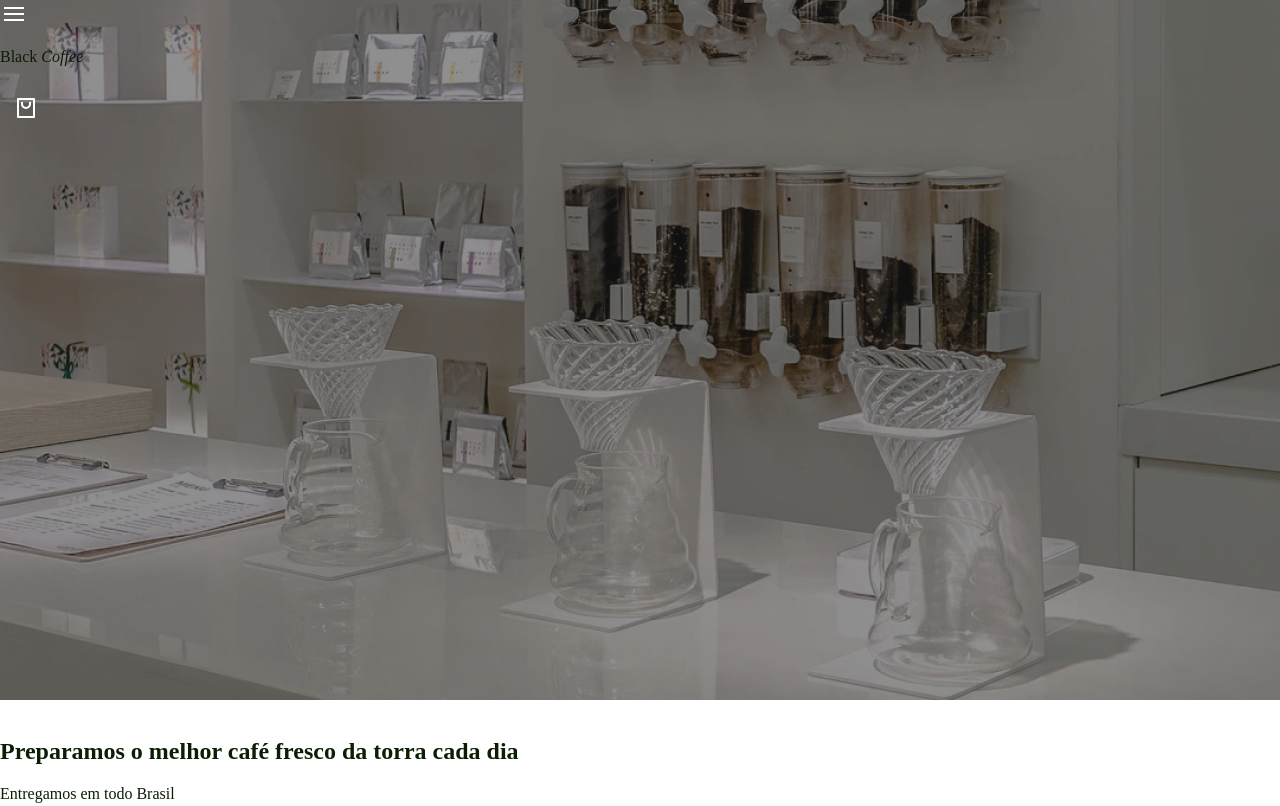
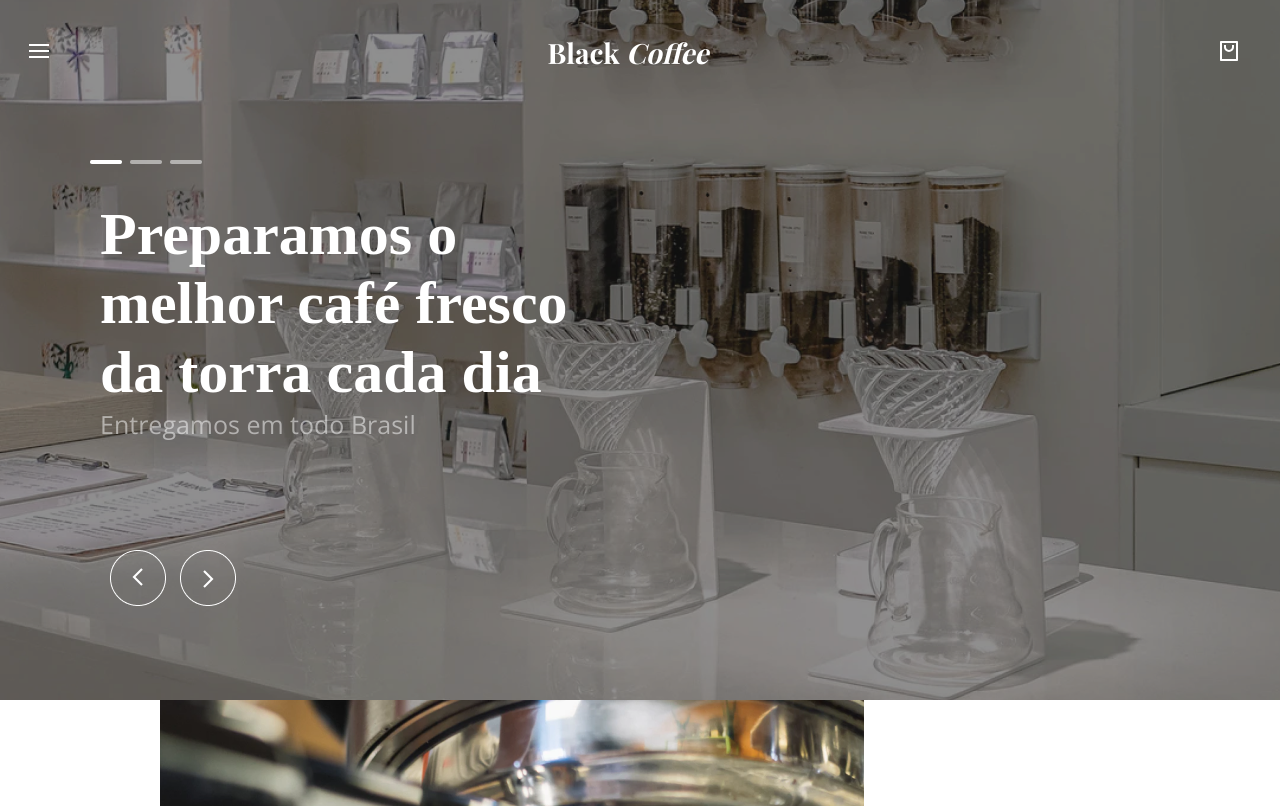
Before and after one commit to DanielDev-cod/Blackcofeee, a plain HTML site: page index.html in a window 1280 px wide. Shown: the top 806 px of the page. Drawn offline with nearby package versions, Linux system fonts and the light colour scheme.

Commit message:
alterado

```diff
--- a/index.html
+++ b/index.html
@@ -13,50 +13,53 @@
     <section class="banner">
       <header>
         <div class="container">
+        <div class="nav-bar">
           <div>
-          <button>
+            <button class="center">
               <img src="assets/header/Burger.svg" alt="Menu de barra">
             </button>
           </div>
-        <p>Black <em>Coffee</em></p>
+          <p class="text-blac">Black <em>Coffee</em></p>
           <div>
-            <button>
+              <button class="center">
                 <img src="assets/header/Корзина.svg" alt="Sacola ">
               </button>
+          </div>
         </div>
       </header>
 
       <div class="banner-elements">
         <div class="banner-sliders">
-          <button>
+          <button class="barra-menu">
             <img src="assets/header/barra.png" alt="Barra de rolagem">
           </button>
-          <div id="texto">
+            <div id="texto" >
+              <div class="quebra">
                 <h1>Preparamos o melhor café fresco da torra cada dia</h1>
-            <p>Entregamos em todo Brasil</p>
+              </div>
+                <p class="text-1">Entregamos em todo Brasil</p>
             </div>
          <div>
-          <button>
+          <button class="seta">
             <img src="assets/header/Seta pra Direita.png" alt="seta indicando para a esqueda">
           </button>
-          <button>
+          <button class="seta-2">
             <img src="assets/header/Seta pra esqueda.png" alt="seta indicando para a esqueda">
           </button>
          </div>
-
         <div class="banner-title">
-          <div>
+          <div class="cafe-img">
             <img src="assets/coffee/cafe 1.png" alt="Cafe">
           </div>
-          <div>
+          <div class="cafe-texto">
             <h2>Café magico...</h2>
             <p>Preparado com os melhores ingredientes e com os melhores acessórios, seguindo os métodos tradicionais e os mais modernos.</p>
           </div>
-          <div>
+          <div class="cafe-texto">
             <h2>...e muito mais</h2>
             <p>Não esqueça de dar uma olhada em nossa seleção de sobremesas deliciosas!</p>
           </div>
-          <div>
+          <div class="cafe-img">
             <img src="assets/coffee/cafe 2.png" alt="Cafe">
           </div>
         </div>
--- a/style.css
+++ b/style.css
@@ -1,17 +1,18 @@
+@charset "UTF-8";
+@import url('https://fonts.googleapis.com/css2? family= Playfair+Display:wght@700 & display=swap');
+@import url('https://fonts.googleapis.com/css2?family=Open+Sans:wght@300&display=swap');
+@import url('https://fonts.googleapis.com/css2?family=Open+Sans&display=swap');
 :root {
   --branco: #ffffff;
   --preto:  #0B1D03;
   --Café:   #A0996C;
 }
-
+*{
+  margin: 0;
+  padding: 0;
+}
 body {
   color: var(--preto);
-  margin: 0;
-}
-header{
- display: flex;
- align-items: center;
- justify-content: space-between;
 }
 button{
   appearance: none;
@@ -20,9 +21,87 @@ button{
   background-color: transparent;
   cursor: pointer;
 }
+.text-blac{
+
+  justify-content: center;
+  color: var(--branco);
+  font-size: 28px;
+  font-family: 'Playfair Display', serif;
+}
+.nav-bar{
+  display: flex;
+  align-items: center;
+  font-size: 28px;
+  justify-content: space-between;
+}
+.center{
+  margin: 0px;
+  padding: 25px;
+
+}
+.barra-menu{
+  align-items: flex-start;
+  position: absolute;
+  font-size: 32px;
+  left: 90px;
+  top: 135px;
+  color: var(--branco);
+}
 .container{
   background-image: url(assets/banner/Banner.png);
   width: 100%;
   height: 700px;
   top: 2px;
 }
+
+#texto{
+  position: absolute;
+  padding: 0;
+  font-size: 40px;
+  left: 100px;
+  top: 200px;
+  color: var(--branco);
+}
+.quebra{
+  flex-wrap: wrap;
+  display: flex;
+  width: 500px;
+  top: 300px;
+}
+.text-1{
+  color: var(--branco);
+  opacity: 0.5;
+  font-family: 'Open Sans', sans-serif;
+  font-size: 25px;
+  top: 120px;
+}
+.seta{
+  position: absolute;
+  left: 110px;
+  top: 550px;
+}
+.seta-2{
+  position: absolute;
+  left: 180px;
+  top: 550px;
+}
+.banner-title {
+  top: 300px;
+  width: 80%;
+  display: flex;
+  flex-direction: column;
+  align-items: center;
+}
+.cafe{
+  width: 100%;
+  display: flex;
+  flex-direction: row;
+  justify-content: space-between;
+  margin-bottom: 200px;
+}
+.cafe > img{
+  height: 500px;
+}
+.cafe-texto > h1{
+  color:var(--preto);
+}
```
Lines whose indentation alone changed are shown as unchanged.
